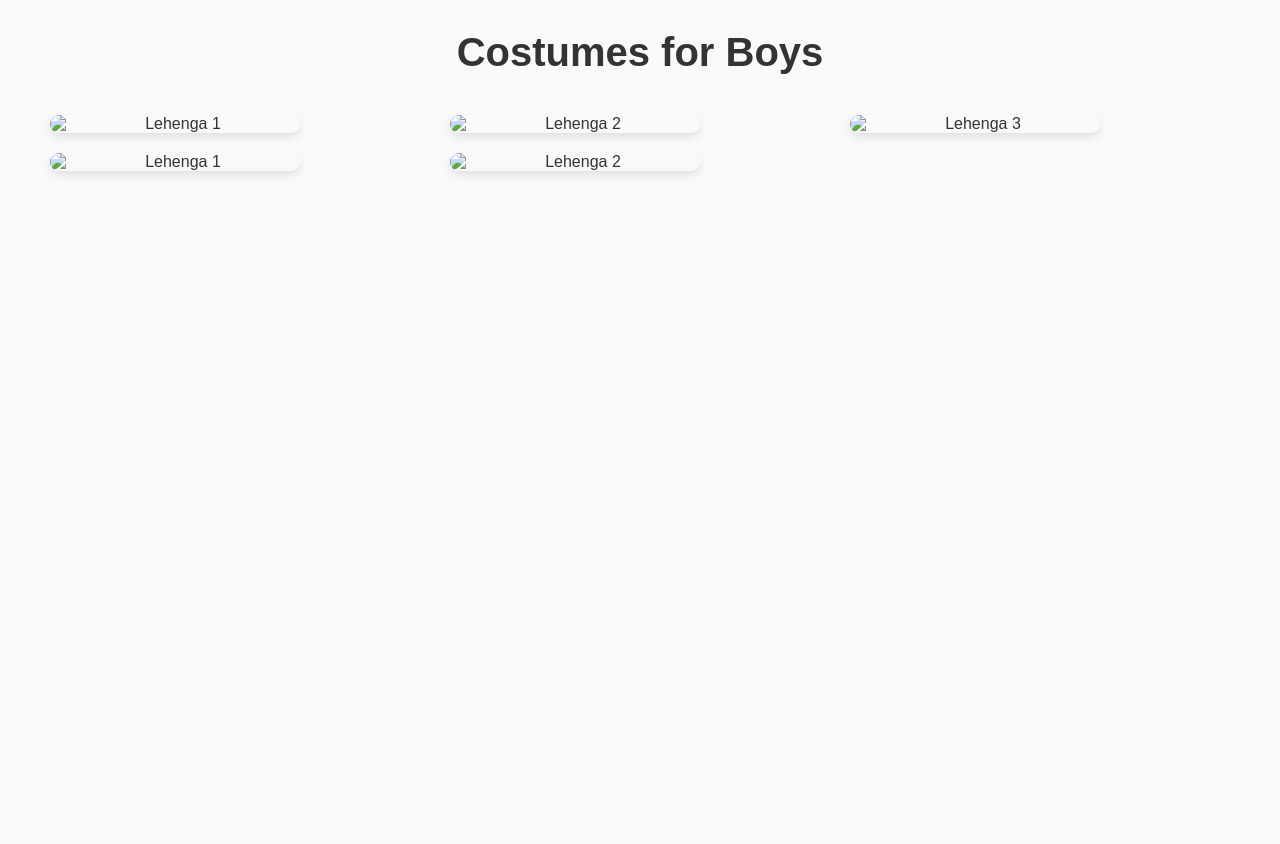
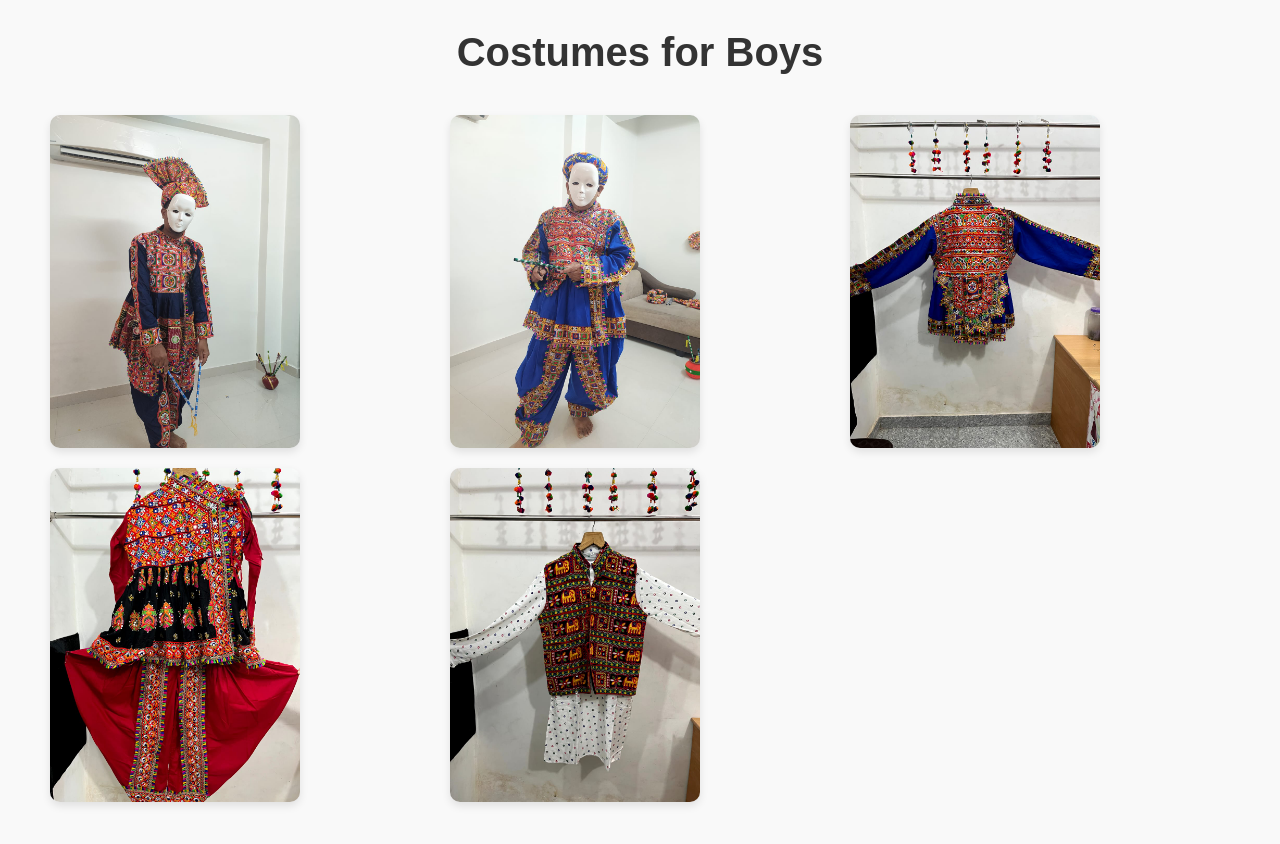
Before and after one commit to attirenbash/attirenbash.github.io, a plain HTML site: page boys.html in a window 1280 px wide. Before the commit the page ends 800 px from the top, so only its background shows below. Drawn offline with Linux system fonts and the light colour scheme.

Commit message:
Update boys.html

```diff
--- a/boys.html
+++ b/boys.html
@@ -78,11 +78,11 @@
     <main>
         <h1>Costumes for Boys</h1>
         <div class="gallery">
-            <img src="i/b1.jpeg" alt="Lehenga 1" loading="lazy">
-            <img src="i/b2.jpeg" alt="Lehenga 2" loading="lazy">
-            <img src="i/b3.jpeg" alt="Lehenga 3" loading="lazy">
-            <img src="i/b4.jpeg" alt="Lehenga 1" loading="lazy">
-            <img src="i/b5.jpeg" alt="Lehenga 2" loading="lazy">
+            <img src="b1.jpeg" alt="Lehenga 1" loading="lazy">
+            <img src="b2.jpeg" alt="Lehenga 2" loading="lazy">
+            <img src="b3.jpeg" alt="Lehenga 3" loading="lazy">
+            <img src="b4.jpeg" alt="Lehenga 1" loading="lazy">
+            <img src="b5.jpeg" alt="Lehenga 2" loading="lazy">
             <!-- Add more images as needed -->
         </div>
     </main>
```
